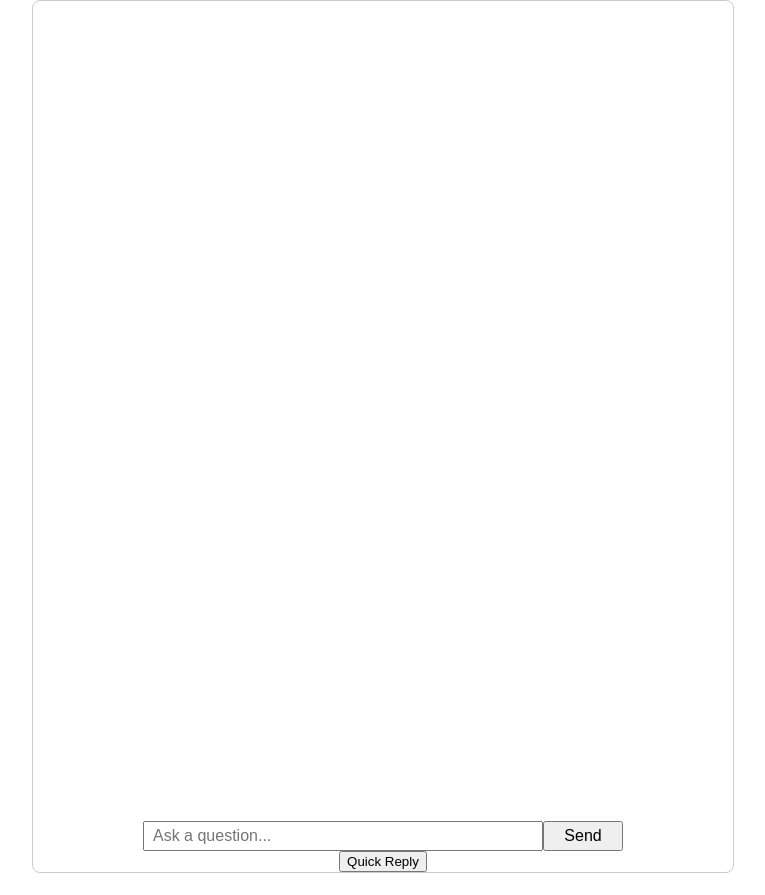
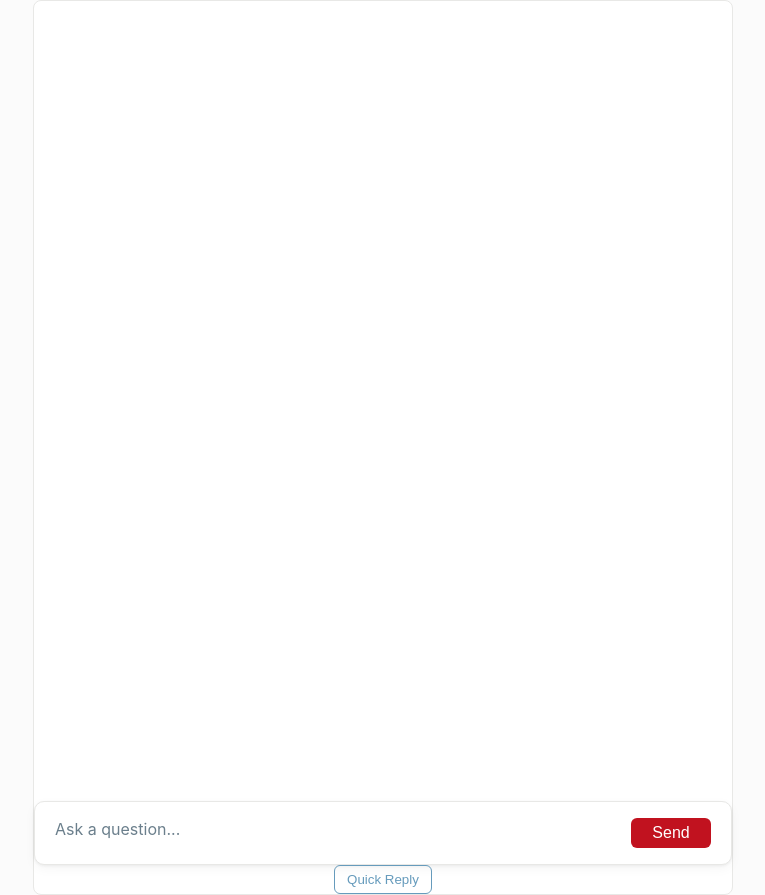
Before and after one commit to cuqnq/FAQ-chatbot, a plain HTML site: page index.html in a window 1280 px wide. Shown: the whole page, without its empty margins (257-1022 px from the left). Before the commit the page ends 873 px from the top, so only its background shows below. Drawn offline with Linux system fonts and the light colour scheme.

Commit message:
Added colors, improved the HTML skeleton, and  added text wrapping on user's text.

```diff
--- a/index.html
+++ b/index.html
@@ -1,12 +1,16 @@
+<!DOCTYPE html>
+<html lang="en">
+<head>
+  <meta charset="UTF-8">
+  <title>cuqnq_FAQ Chatbot</title>
   <link rel="stylesheet" href="style.css">
-<script src="script.js" defer></script>
-<script src="textanimation.js"></script>
-
+</head>
+<body>
 
   <div id="chat-window">
     <div id="messages"></div>
     <div id="input-area">
-    <input type="text" id="user-input" placeholder="Ask a question...">
+      <textarea id="user-input" placeholder="Ask a question..." rows="1"></textarea>
       <button id="send-btn">Send</button>
     </div>
     <div id="quick-reply-container">
@@ -14,3 +18,8 @@
       <div id="quick-reply-menu" class="hidden"></div>
     </div>
   </div>
+
+  <script src="script.js" defer></script>
+  <script src="textanimation.js" defer></script>
+</body>
+</html>
--- a/script.js
+++ b/script.js
@@ -38,6 +38,7 @@ function botSpeaks() {
   if (!input) return;
   handleUserMessage(input, true); // true = use AI path
   document.getElementById("user-input").value = "";
+  document.getElementById("user-input").style.height = "auto";
 }
 
 
@@ -45,9 +46,17 @@ function botSpeaks() {
 document.getElementById("send-btn").addEventListener("click", botSpeaks);
 //User wants to press "Enter" on keyboard.
 document.getElementById("user-input").addEventListener("keydown", function(event) {
-  if (event.key === 'Enter') {
+  if (event.key === 'Enter' && !event.shiftKey) {
+    event.preventDefault();
     botSpeaks();
   }
+});
+
+// Auto-grow the textarea as the user types (up to max-height set in CSS)
+const userInput = document.getElementById("user-input");
+userInput.addEventListener("input", () => {
+  userInput.style.height = "auto";
+  userInput.style.height = userInput.scrollHeight + "px";
 });
 
 function addMessage(text, className) {
--- a/style.css
+++ b/style.css
@@ -1,14 +1,35 @@
+:root {
+    --bg:            #FBFBFB;  /* page background */
+    --surface:       #FFFFFF;  /* chat window / input area surface */
+    --text:          #003049;  /* primary text - deep navy */
+    --text-muted:    #6b7f8c;  /* placeholder text - softened navy */
+    --primary:       #C1121F;  /* send button */
+    --primary-hover: #9E0F19;  /* send button hover */
+    --secondary:     #669BBC;  /* bot bubble accents, links */
+    --accent:        #780000;  /* used sparingly - focus ring, badges */
+    --border:        #E8E8E6;  /* neutral divider, not part of palette */
+    --user-bubble:   #669BBC33; /* secondary at low opacity, for user message bg */
+    --bot-bubble:    #F1F0F0;   /* neutral gray, keeps bot messages calm */
+}
+
 body {
     display: flex;
     justify-content: center;
     align-items: center;
     min-height: 100vh;
     margin: 0;
+    background: var(--bg);
+    font-family: -apple-system, BlinkMacSystemFont, 'Segoe UI', Roboto, sans-serif;
+}
+
+* {
+    box-sizing: border-box;
 }
 
 #chat-window {
     width: 700px;
-    border: 1px solid #ccc;
+    background: var(--surface);
+    border: 1px solid var(--border);
     border-radius: 8px;
 }
 
@@ -16,19 +37,52 @@ body {
     display: flex;
     justify-content: center;
     align-items: center;
+
+    width: 100%;
+    max-width: 700px;
+    margin: 0 auto;
+    background: var(--surface);
+    border-radius: 10px;
+    border: 1px solid var(--border);
+    box-shadow: 0 1px 3px rgba(0,0,0,0.06), 0 4px 12px rgba(0,0,0,0.04);
+    padding: 16px 20px;
 }
 
 #user-input {
-    width: 400px;
-    height: 30px;
-    padding: 8px;
+    flex: 1;
+    min-height: 30px;
+    max-height: 150px;
     font-size: 16px;
+    font-family: inherit;
+    color: var(--text);
+    background: transparent;
+    border: none;
+    outline: none;
+    resize: none;
+    overflow-y: auto;
+    line-height: 1.4;
+    padding: 0;
+}
+
+#user-input::placeholder {
+    color: var(--text-muted);
 }
 
 #send-btn {
     width: 80px;
     height: 30px;
     font-size: 16px;
+    color: white;
+    background: var(--primary);
+    border: none;
+    border-radius: 6px;
+    cursor: pointer;
+    margin-left: 10px;
+    transition: background 0.15s ease;
+}
+
+#send-btn:hover {
+    background: var(--primary-hover);
 }
 
 #quick-reply-container {
@@ -37,26 +91,69 @@ body {
     align-items: center;
 }
 
+#quick-reply-dropdown {
+    background: transparent;
+    color: var(--secondary);
+    border: 1px solid var(--secondary);
+    border-radius: 6px;
+    padding: 6px 12px;
+    cursor: pointer;
+}
+
+#quick-reply-dropdown:hover {
+    background: var(--secondary);
+    color: white;
+}
+
 #quick-reply-menu {
+    display: flex;
     flex-direction: column;
     gap: 4px;
     margin-top: 8px;
+}
+
+#quick-reply-menu button {
+    background: var(--surface);
+    color: var(--text);
+    border: 1px solid var(--border);
+    border-radius: 6px;
+    padding: 6px 10px;
+    cursor: pointer;
+    text-align: left;
+}
+
+#quick-reply-menu button:hover {
+    border-color: var(--secondary);
 }
 
 #messages {
     height: 800px;
     overflow-y: auto;
     padding: 10px;
+    color: var(--text);
+}
+
+.user-msg,
+.bot-msg {
+    max-width: 70%;
+    word-wrap: break-word;
+    overflow-wrap: break-word;
+    white-space: pre-wrap;
+    padding: 8px 12px;
+    border-radius: 10px;
+    margin: 6px 0;
 }
 
 .user-msg {
     text-align: right;
-    background: #DCF8C6;
+    background: var(--user-bubble);
+    margin-left: auto;
 }
 
 .bot-msg {
     text-align: left;
-    background: #F1F0F0;
+    background: var(--bot-bubble);
+    margin-right: auto;
 }
 
 .hidden {
```
Also changed, not shown: textanimation.js (+53 -0 lines). Lines whose indentation alone changed are shown as unchanged.
